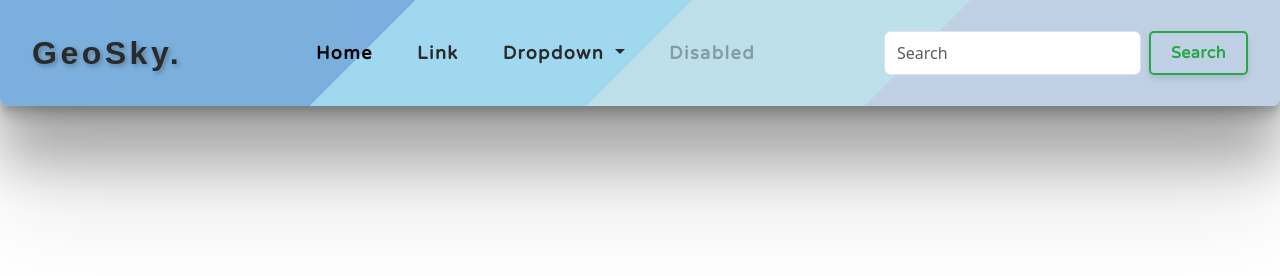
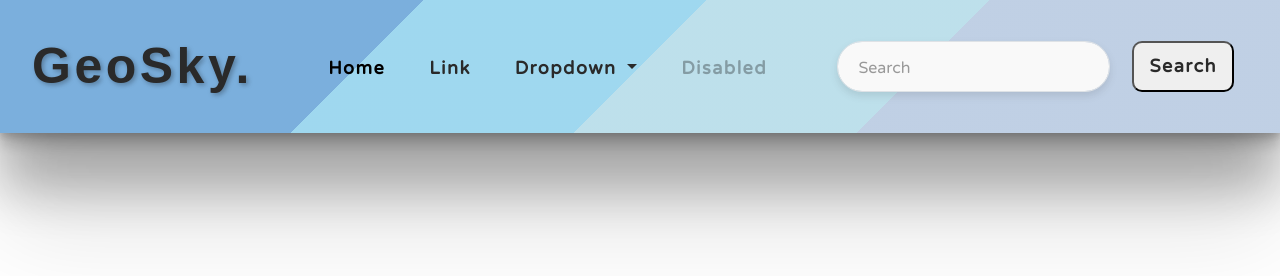
Before and after one commit to EsheteAdam/GeoSky, a plain HTML site: page index.html in a window 1280 px wide. Drawn offline with nearby package versions, Linux system fonts and the light colour scheme; a web font is replaced by a local one.

Commit message:
nav csss

```diff
--- a/Css/index.css
+++ b/Css/index.css
@@ -18,15 +18,14 @@
         rgba(0, 0, 0, 0.12) 0px -12px 30px, rgba(0, 0, 0, 0.12) 0px 4px 6px,
         rgba(0, 0, 0, 0.17) 0px 12px 13px, rgba(0, 0, 0, 0.09) 0px -3px 5px,
         rgba(0, 0, 0, 0.1) 0px 100px 100px;
-    border-bottom-left-radius: 8px;
-    border-bottom-right-radius: 8px;
+
     padding: 15px 20px; /* ריווח פנימי לנאבאר */
 }
 
 .navbar-brand {
     font-family: "Protest Guerrilla", sans-serif; /* פונט ייחודי */
     font-weight: 900; /* משקל טקסט עבה */
-    font-size: 32px; /* גובה הטקסט */
+    font-size: 50px; /* גובה הטקסט */
     letter-spacing: 3.5px; /* רווח בין האותיות */
     color: #2a2a2a; /* צבע טקסט */
     animation-name: slideInLeftLogo; /* אנימציה בעת עליית הדף */
@@ -81,30 +80,53 @@
     box-shadow: 0 4px 8px rgba(0, 0, 0, 0.5); /* צל חזק יותר */
 }
 .custom-btn {
-    color: #28a745; /* צבע טקסט */
-    border: 2px solid #28a745; /* צבע גבול */
-    background-color: transparent; /* רקע שקוף */
-    padding: 8px 20px; /* רווח פנימי */
-    font-size: 16px; /* גובה טקסט */
-    font-weight: bold; /* טקסט עבה */
-    border-radius: 5px; /* קצוות מעוגלים */
-    transition: all 0.3s ease-in-out; /* מעבר חלק */
-    box-shadow: 0 4px 6px rgba(0, 0, 0, 0.1); /* צל חלש ראשוני */
+    color: #2a2a2a; /* צבע טקסט */
+    font-size: 18px; /* גובה הטקסט של הלינקים */
+    font-weight: bolder; /* משקל טקסט עבה יותר */
+    padding: 10px 15px; /* רווחים מסביב לטקסט */
+    letter-spacing: 1.5px; /* ריווח בין האותיות */
+    transition: color 0.3s ease, transform 0.3s ease, box-shadow 0.3s ease; /* מעבר חלק */
+    border-radius: 10px; /* קצוות מעוגלים */
+    margin: 0 14px; /* רווחים בין לינקים */
     font-family: "Varela Round", sans-serif; /* פונט */
-    letter-spacing: 0.5px;
 }
 
 .custom-btn:hover {
-    background-color: #28a745; /* רקע ירוק בזמן ריחוף */
-    color: #fff; /* טקסט לבן בזמן ריחוף */
-    box-shadow: 0 8px 12px rgba(0, 0, 0, 0.3); /* צל חזק יותר בזמן ריחוף */
-    transform: translateY(-3px); /* תזוזה קלה למעלה בזמן ריחוף */
+    color: white; /* צבע טקסט בזמן ריחוף */
+    transform: scale(1.05); /* הגדלה קלה של האלמנט */
+    text-shadow: 1px 1px 15px rgba(0, 0, 0, 0.6); /* הוספת צל חזק יותר בזמן ריחוף */
+    background-color: rgba(
+        88,
+        137,
+        157,
+        0.5
+    ); /* רקע רך בזמן ריחוף, מבלי להגדיל את האלמנט */
 }
 
 .custom-btn:active {
-    background-color: #1e7e34; /* צבע רקע ירוק כהה יותר בזמן לחיצה */
-    box-shadow: 0 4px 6px rgba(0, 0, 0, 0.2); /* צל מוחלש בזמן לחיצה */
-    transform: translateY(0px); /* החזרת הכפתור למצבו הרגיל */
+    color: #ffffff; /* צבע טקסט כאשר לוחצים */
+    transform: scale(0.95); /* הקטנה קלה של האלמנט */
+    box-shadow: 0 4px 8px rgba(0, 0, 0, 0.5); /* צל חזק יותר */
+}
+.form-control {
+    border-radius: 25px; /* עיגול פינות */
+    padding: 10px 20px; /* ריווח פנימי */
+    font-size: 16px; /* גודל טקסט */
+    color: #2a2a2a; /* צבע טקסט */
+    background-color: #f9f9f9; /* צבע רקע */
+    transition: all 0.3s ease; /* מעבר חלק */
+    box-shadow: 0 4px 8px rgba(0, 0, 0, 0.1); /* הוספת צל */
+}
+
+.form-control:focus {
+    box-shadow: 0 0 10px rgba(91, 91, 91, 0.5);
+    outline: none;
+    background-color: #ffffff;
+}
+
+.form-control::placeholder {
+    color: #999; /* צבע לטקסט של ה-placeholder */
+    font-family: "Varela Round", sans-serif; /* פונט */
 }
 
 /* -------------------- End Navbar Styles  -------------------- */
```
